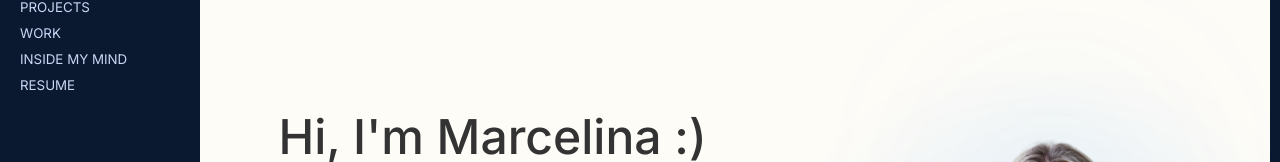
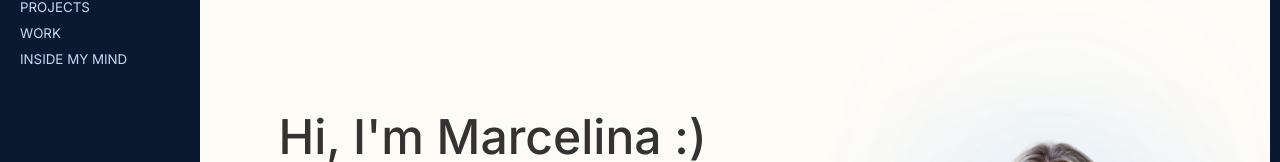
Before and after one commit to marcelina13k/marcelina13k.github.io, a plain HTML site: page index.html in a window 1280 px wide. Shown: the part 135-297 px from the top of the page. Drawn offline with nearby package versions, Linux system fonts and the light colour scheme.

Commit message:
remove resume

```diff
--- a/index.html
+++ b/index.html
@@ -25,7 +25,6 @@
                         <a href="#projects">Projects</a>
                         <a href="#work">Work</a>
                         <a href="#mind">Inside My Mind</a>
-                        <a href="https://drive.google.com/file/d/1YZZCKacp4a-hRaGwUn_IRfD5iPkvmGuD/view?usp=drive_link" target=_blank>Resume</a>
                     </div>
                 </div>
                 <div class="social-wrapper">
```
